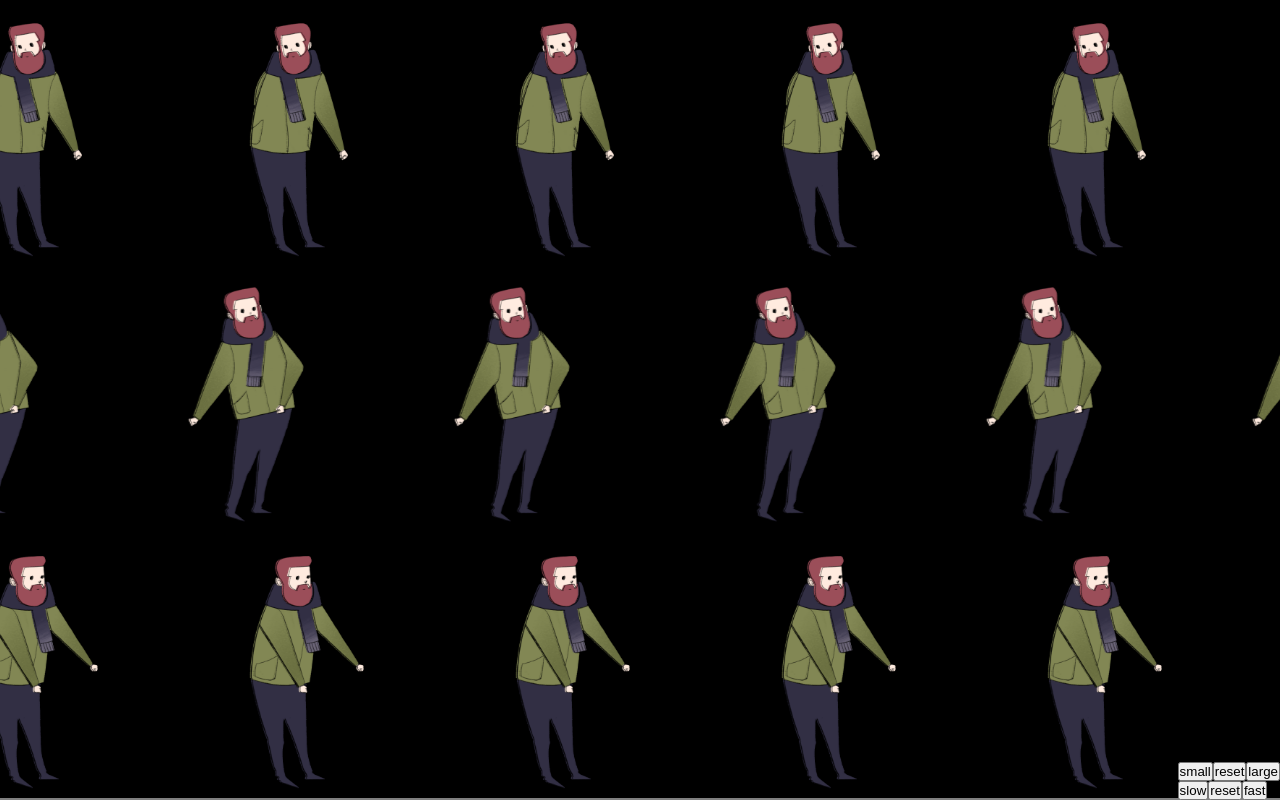
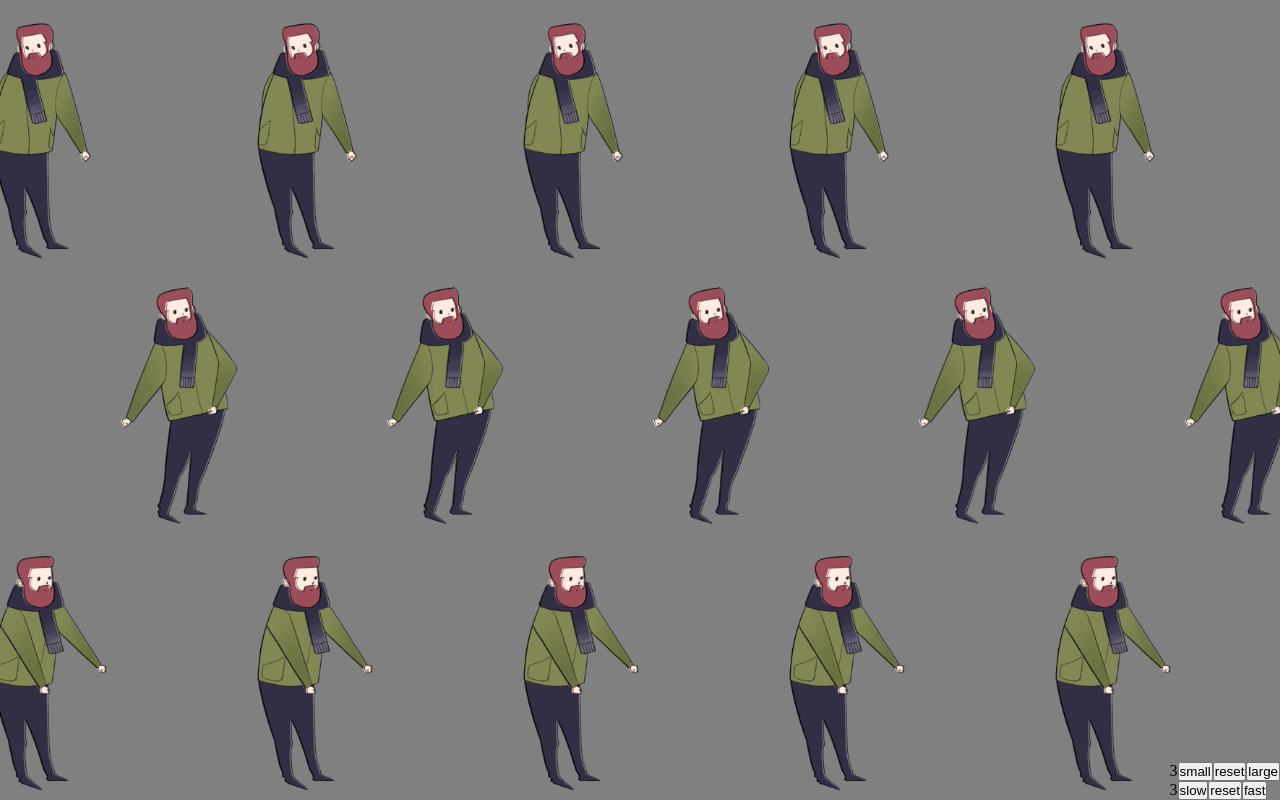
Before and after one commit to mpaulweeks/floss, a Next.js app in the folder floss-nextjs/: page / in a window 1280 px wide. Built offline with nearby package versions, Linux system fonts and the light colour scheme.

Commit message:
switch animation to be on image moving within cell, making it smooth

```diff
--- a/floss-nextjs/comp/Dancer.tsx
+++ b/floss-nextjs/comp/Dancer.tsx
@@ -5,12 +5,16 @@ export function Dancer(props: {
   size: number;
   tick: number;
   offset: number;
+  moreClassNames: string[]
 }) {
   const localTick = props.tick + props.offset;
   const thisFrame = props.frames[localTick % props.frames.length];
 
   return (
-    <div className={styles.dancer} style={{
+    <div className={[
+      styles.dancer,
+      ...props.moreClassNames,
+    ].join(' ')} style={{
       width: props.size + 'px',
       height: props.size + 'px',
     }}>
--- a/floss-nextjs/comp/HorizontalGrid.tsx
+++ b/floss-nextjs/comp/HorizontalGrid.tsx
@@ -11,21 +11,21 @@ export function HorizontalGrid(props: {
 }) {
   const rows = props.settings.count;
   const size = Math.floor(props.rect.height / props.settings.count);
-  const cols = Math.floor(props.rect.width / size) * 3;
+  const cols = Math.floor(props.rect.width / size) + 2;
   return (
     <section className={styles.party}>
       {range(rows).map((r, ri) => (
-        <div key={`row-${ri}`} className={[
+        <div key={`hori-${rows}-row-${ri}`} className={[
           styles.horizontal,
-          ri % 2 === 0 ? '' : styles.reverse,
         ].join(' ')}>
           {range(cols).map((c, ci) => (
             <Dancer
-              key={`row-${ri}-col-${ci}`}
+              key={`hori-${rows}-row-${ri}-col-${ci}`}
               frames={props.frames}
               size={size}
               tick={props.tick}
               offset={ri}
+              moreClassNames={ri % 2 === 0 ? [] : [styles.reverse]}
             />
           ))}
         </div>
--- a/floss-nextjs/styles/Party.module.css
+++ b/floss-nextjs/styles/Party.module.css
@@ -9,8 +9,8 @@
 
   display: flex;
   flex-direction: column;
-  justify-content: flex-start;
-  align-items: flex-start;
+  justify-content: center;
+  align-items: center;
   flex-wrap: nowrap;
 }
 
@@ -21,37 +21,39 @@
 }
 
 .dancer {
-  background-color: black;
+  /* border: 1px solid pink; */
+  position: relative;
 }
 .dancer img {
+  position: absolute;
   height: 100%;
   width: 100%;
+  left: 0;
+  top: 0;
 }
 
 @keyframes slideRight {
   from {
-    transform: translateX(0%);
-    /* margin-left: 0px; */
+    left: -50%;
   }
   to {
-    transform: translateX(-33%);
-    /* margin-left: -100%; */
+    left: 50%;
   }
 }
 .horizontal {
+  flex-shrink: 0;
   display: flex;
   flex-direction: row;
-  justify-content: flex-start;
+  justify-content: center;
   align-items: flex-start;
-
+}
+.horizontal .dancer img {
   animation-name: slideRight;
-  animation-duration: 5s;
+  animation-duration: 2s;
   animation-delay: 0s;
   animation-timing-function: linear;
   animation-iteration-count: infinite;
-  animation-direction: normal;
 }
-.reverse {
-  justify-content: flex-end;
+.reverse img {
   animation-direction: reverse;
 }
```
